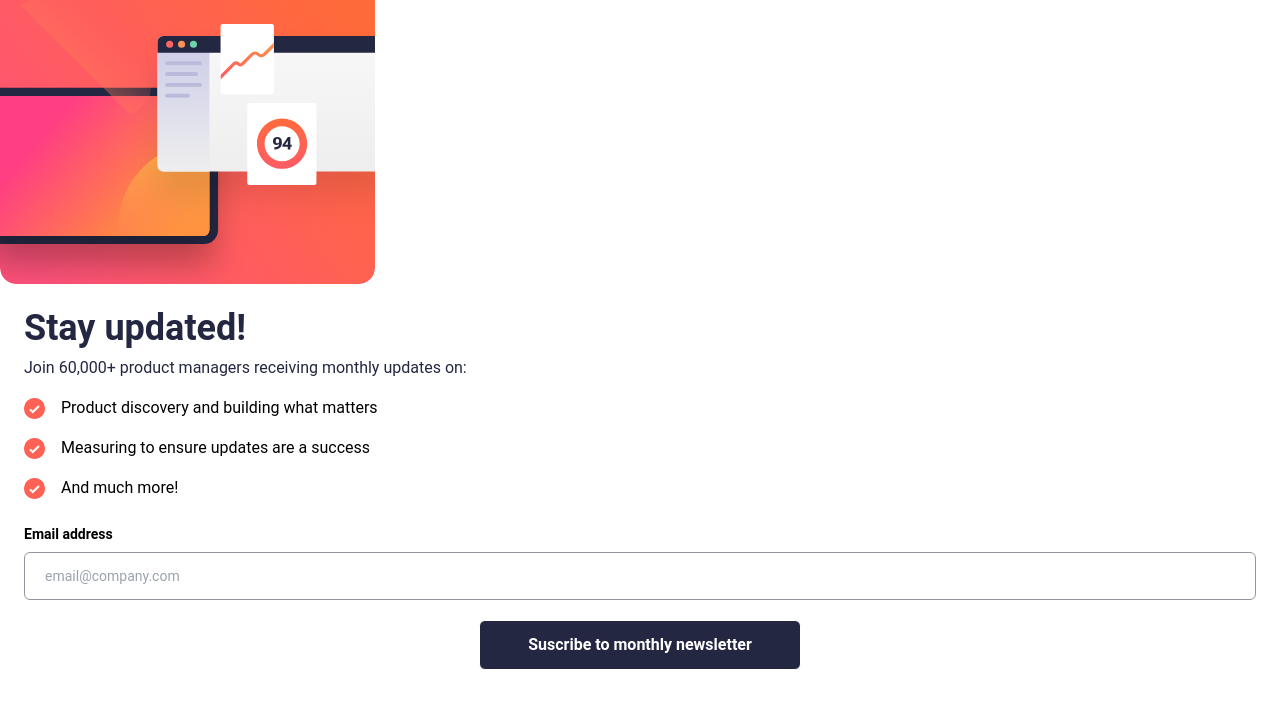
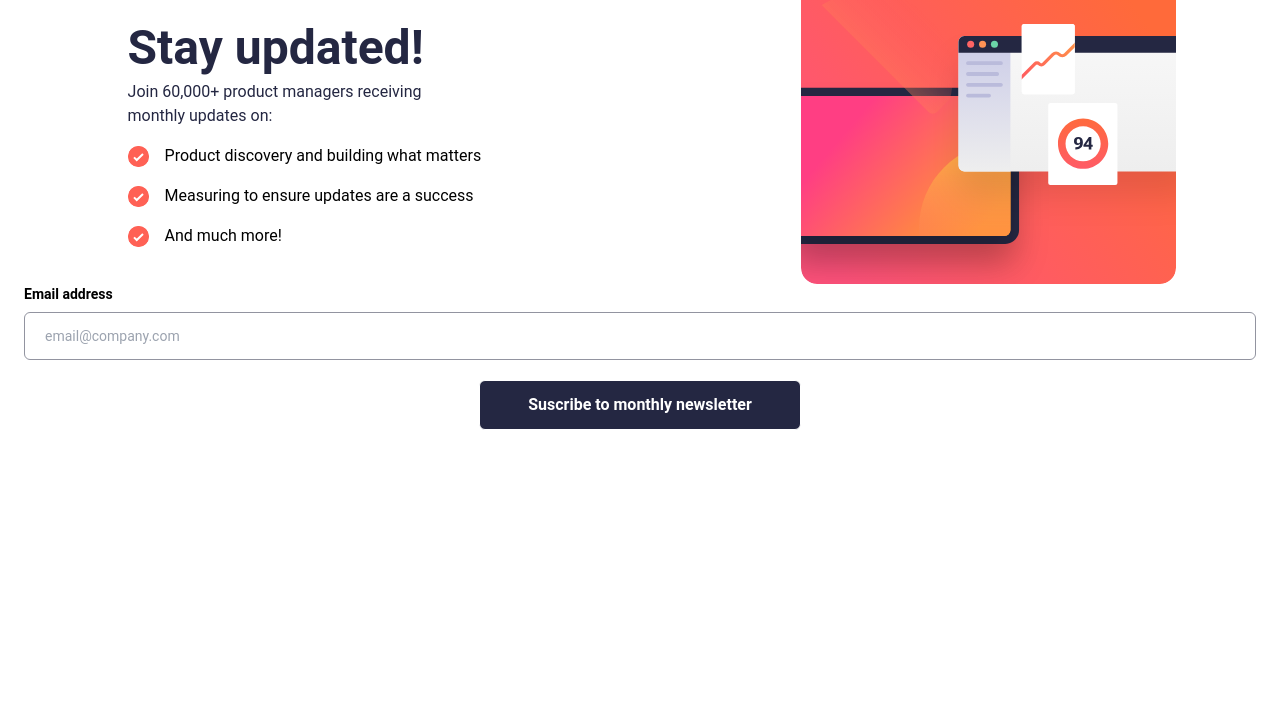
Before and after one commit to AlexProcess/TailwindCSS, a React (Vite) app in the folder newsletter/: page / in a window 1280 px wide. Shown: the top 708 px of the page. Built offline with nearby package versions, Linux system fonts and the light colour scheme; no server answers.

Commit message:
style: :lipstick: adjust some styles for desktop version

```diff
--- a/newsletter/src/NewsletterApp.tsx
+++ b/newsletter/src/NewsletterApp.tsx
@@ -26,9 +26,13 @@ export const NewsletterApp: React.FC<NewsletterProps> = ({}) => {
 
     return (
         <div>
-            {/* <FormSuccess /> */}
-            {isDesktop ? <BgDesktop /> : <BgMobile />}
-            <InitialText />
+            <div
+                className="min-w-[1440] flex
+                place-content-around flex-row-reverse"
+            >
+                {isDesktop ? <BgDesktop /> : <BgMobile />}
+                <InitialText />
+            </div>
             <Form />
         </div>
     );
--- a/newsletter/src/components/Form/Form.tsx
+++ b/newsletter/src/components/Form/Form.tsx
@@ -2,7 +2,7 @@ import React, { useState } from "react";
 import { supabase } from "../../db/api";
 import { useNavigate } from "react-router";
 
-export const Form = () => {
+export const Form: React.FC = () => {
     const navigate = useNavigate();
 
     const [email, setEmail] = useState("");
@@ -37,7 +37,7 @@ export const Form = () => {
         <div className="flex-col px-6">
             <p className="text-sm font-bold">Email address</p>
             <div className="flex justify-center mt-2 align-center">
-                <form className="w-full" onSubmit={handleSubscription}>
+                <form className="w-full " onSubmit={handleSubscription}>
                     <input
                         className="min-[320px]:w-full h-12 p-5 mb-2 text-sm text-gray-700 border rounded-md border-grey focus:border-red-500 focus:outline-none"
                         type="text"
--- a/newsletter/src/components/UI/InitialText.tsx
+++ b/newsletter/src/components/UI/InitialText.tsx
@@ -4,12 +4,12 @@ export const InitialText = () => {
     return (
         <section className="flex-col p-6 space-y-2">
             <div className="">
-                <h1 className="text-4xl font-bold text-dark-slate">
+                <h1 className="text-4xl font-bold text-dark-slate min-w-[1440] text-5xl">
                     Stay updated!
                 </h1>
             </div>
-            <div className="">
-                <p className="font-normal text-dark-slate">
+            <div className="min-w-[1440] w-4/5">
+                <p className="font-normal text-dark-slate ">
                     Join 60,000+ product managers receiving monthly updates on:
                 </p>
             </div>
@@ -32,6 +32,7 @@ export const InitialText = () => {
                         <p>And much more!</p>
                     </div>
                 </div>
+                <></>
             </div>
         </section>
     );
--- a/newsletter/tailwind.config.js
+++ b/newsletter/tailwind.config.js
@@ -2,6 +2,10 @@
 export default {
     content: ["./index.html", "./src/**/*.{js,ts,jsx,tsx}"],
     theme: {
+        screens: {
+            mobile: "375px",
+            desktop: "1440px",
+        },
         extend: {},
         colors: {
             tomato: "hsl(4, 100%, 67%)",
```
